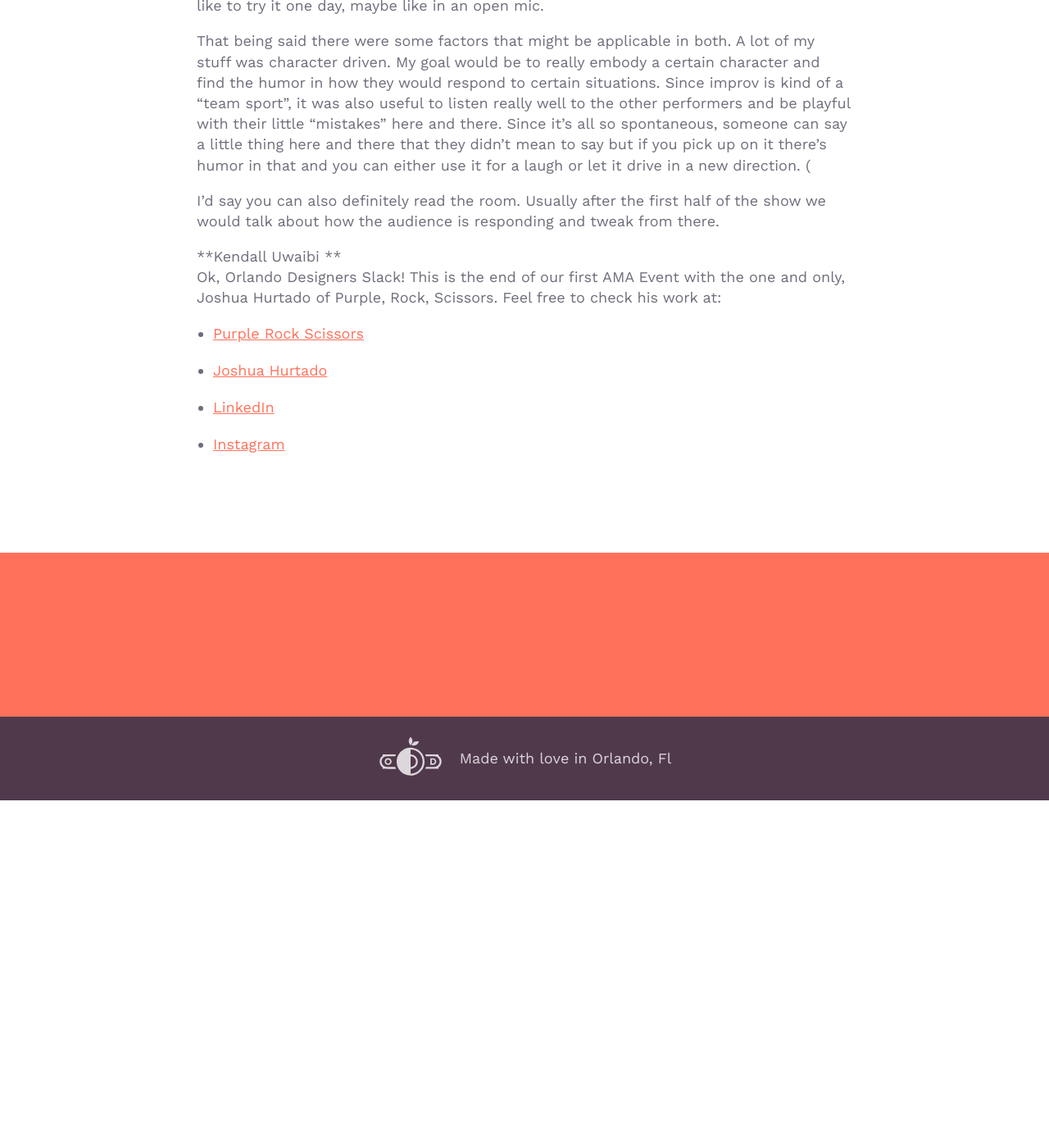
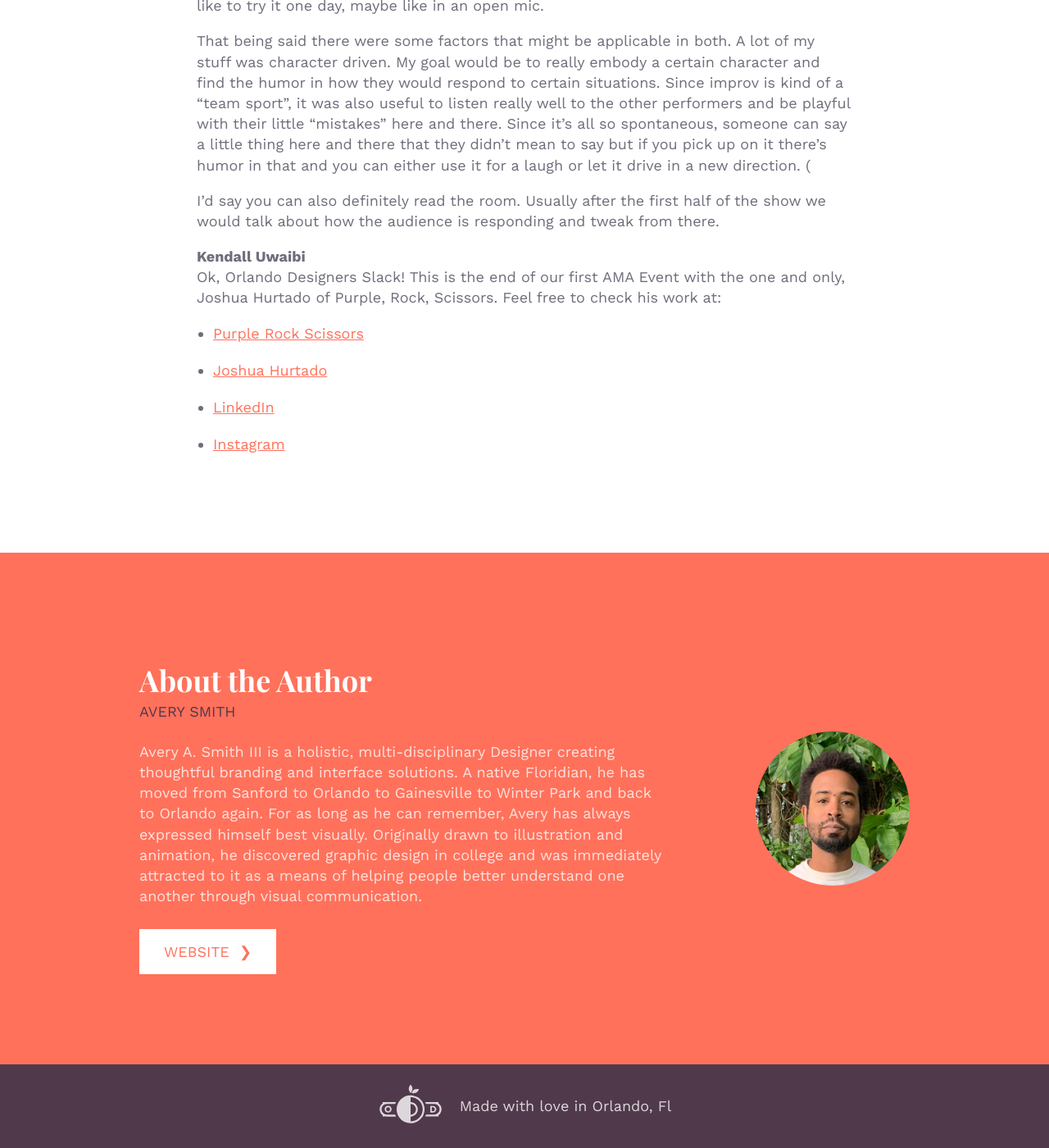
Before and after one commit to whosdustin/orlando-designers, a Jekyll site: the page built from _posts/2020-11-20-ama-with-joshua-hurtado.markdown, in a window 1280 px wide and 1400 px high, scrolled down 8351 px. Shown: the whole window at 82% size. Built offline with Jekyll 4.4.1, drawn with Linux system fonts in a browser that asks for light colours; comment, search, counter and statistics services are not loaded; before the commit the page ends 9327 px from its top, so only the background shows below that.

Commit message:
Updated Avery Smith and 3 other files

```diff
--- a/_posts/2020-11-20-ama-with-joshua-hurtado.markdown
+++ b/_posts/2020-11-20-ama-with-joshua-hurtado.markdown
@@ -3,6 +3,8 @@ title: AMA with Joshua Hurtado
 date: 2020-11-20 16:57:00 -05:00
 tags:
 - AMA
+Image: "/uploads/Joshua-Hurtado.jpg"
+author: Avery Smith
 layout: posts-2
 ---
 
@@ -30,7 +32,7 @@ Feature request for Figma - multiple comment threads lol
 > **Kyle Hyams**\
 > Any advice for new/up-and-coming designers looking for a role at an agency like PRPL?
 
-**Josh **\
+\*\*Josh \*\*\
 Create a portfolio with a few examples of work that you're proud of and can talk about for an extended period of time. I’d recommend documenting what you learned from that work, the challenges you faced and what you’re proud of about it.
 
 I’d also recommend a concise resume that is well designed, but not super flashy. Write well and pick a good type and you will stand out.
@@ -69,11 +71,11 @@ As a director, I’m proud of my team. I’ve had the opportunity to work direct
 **Josh**\
 I think finding my voice as a director has been the biggest challenge, because I’ve been very comfortable as an independent contributor for most of my career. There are a lot of conflicting ideals you have to balance as a director.
 
-*Pushing people to do their best work while maintaining a safe-space that allows for failure. *
+\*Pushing people to do their best work while maintaining a safe-space that allows for failure. \*
 
-*Inspiring the team while being vulnerable and transparent. *
+\*Inspiring the team while being vulnerable and transparent. \*
 
-*Instituting processes while encouraging people to chart their own course. *
+\*Instituting processes while encouraging people to chart their own course. \*
 
 I’ve found it incredibly rewarding to grow at this balance and to be a better advocate for my team. It’s important to me to earn trust and to actually be helpful, so I hope that is what my team is experiencing.
 
@@ -86,8 +88,8 @@ Yes, a very happy one! I think becoming a dad made me feel more “ready”. I r
 > **John Muller**\
 > What design process do you follow, and how do you keep the end users at the center of it?
 
-**Josh\
-**I'll answer in multiple parts. Process can change based on type of work, but generally at PRPL we follow a strategic and collaborative design process. We use tools that encourage transparency between our clients and internal teams (such as Figma). We take documentation seriously. We also ask questions and recognize that our assumptions are just assumptions.
+\*\*Josh\
+\*\*I'll answer in multiple parts. Process can change based on type of work, but generally at PRPL we follow a strategic and collaborative design process. We use tools that encourage transparency between our clients and internal teams (such as Figma). We take documentation seriously. We also ask questions and recognize that our assumptions are just assumptions.
 
 > **Giuseppe Sciumbata**\
 > Are there any strategies you use that help you stay focused when working remotely?
@@ -221,7 +223,7 @@ Also his interview with David Letterman on Netflix is really insightful
 > **Tommy Hung**\
 > Also what makes a great comedian? Are there skills and knowledge from your comedy experience you pull from in your role as designer/director/leader?
 
-**Josh **\
+\*\*Josh \*\*\
 Hmmm. I think who people find funny is subjective but that's part of it. SOME people have to find you funny. I think honesty, vulnerability and storytelling are big parts of it.
 
 Improv made me less afraid to say what I think. So I'd say that's helped me quite a bit in design and leadership. To know that its ok to take risks based on your experience and that you can fail sometimes and still pull of what you're trying to pull off.
@@ -236,7 +238,7 @@ That being said there were some factors that might be applicable in both. A lot
 
 I’d say you can also definitely read the room. Usually after the first half of the show we would talk about how the audience is responding and tweak from there.
 
-**Kendall Uwaibi **\
+**Kendall Uwaibi**\
 Ok, Orlando Designers Slack! This is the end of our first AMA Event with the one and only, Joshua Hurtado of Purple, Rock, Scissors. Feel free to check his work at:
 
 * [Purple Rock Scissors](https://purplerockscissors.com/)
```
Also changed, not shown: _authors/avery-smith.markdown (added, +8 -0 lines), _uploads/129761436_10118932920547271_444435243124183440_n.jpg (added), _uploads/Joshua-Hurtado.jpg (added).
